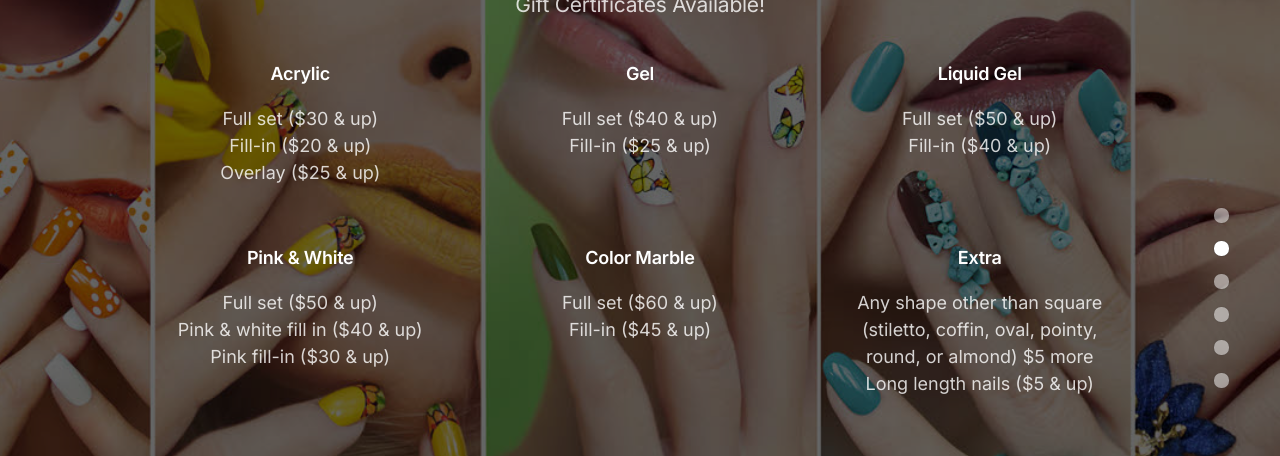
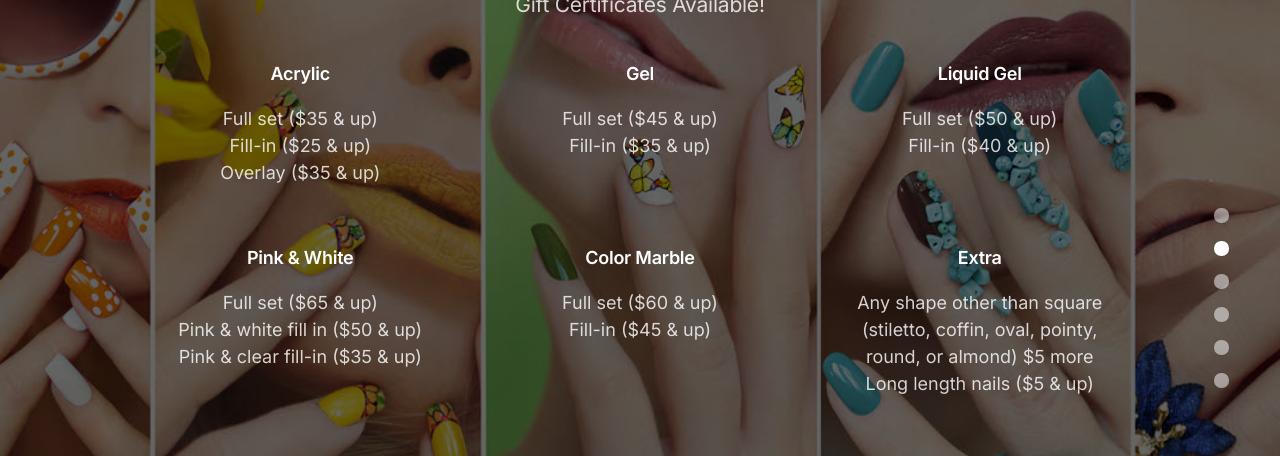
Before and after one commit to love-nails/love-nails.github.io, a Jekyll site: the page built from index.html, in a window 1280 px wide and 900 px high, scrolled down 1029 px. Shown: the part 152-608 px from the top of the window. Built offline with Jekyll 4.4.1, drawn with Linux system fonts in a browser that asks for light colours; some of the changed text lies outside the part shown.

Commit message:
Update index.html

```diff
--- a/index.html
+++ b/index.html
@@ -57,9 +57,9 @@ robots: index,follow
                   <p><b>Acrylic</b></p>
                   <p>
                   <ul class="opacity-8">
-                    <li>Full set ($30 &amp; up)</li>
-                    <li>Fill-in ($20 &amp; up)</li>
-                    <li>Overlay ($25 &amp; up)</li>
+                    <li>Full set ($35 &amp; up)</li>
+                    <li>Fill-in ($25 &amp; up)</li>
+                    <li>Overlay ($35 &amp; up)</li>
                   </ul>
                   </p>
                 </div>
@@ -71,8 +71,8 @@ robots: index,follow
                   <p><b>Gel</b></p>
                   <p>
                   <ul class="opacity-8">
-                    <li>Full set ($40 &amp; up)</li>
-                    <li>Fill-in ($25 &amp; up)</li>
+                    <li>Full set ($45 &amp; up)</li>
+                    <li>Fill-in ($35 &amp; up)</li>
                   </ul>
                   </p>
                 </div>
@@ -99,9 +99,9 @@ robots: index,follow
                   <p><b>Pink & White</b></p>
                   <p>
                   <ul class="opacity-8">
-                    <li>Full set ($50 &amp; up)</li>
-                    <li>Pink &amp; white fill in ($40 &amp; up)</li>
-                    <li>Pink fill-in ($30 &amp; up)</li>
+                    <li>Full set ($65 &amp; up)</li>
+                    <li>Pink &amp; white fill in ($50 &amp; up)</li>
+                    <li>Pink &amp; clear fill-in ($35 &amp; up)</li>
                   </ul>
                   </p>
                 </div>
@@ -153,9 +153,7 @@ robots: index,follow
                   <ul>
                     <li>Standard ($20)</li>
                     <li>---</li>
-                    <li>Manicure with French ($25)</li>
-                    <li>---</li>
-                    <li>Paraffin Wax ($14 &amp; up)</li>
+                    <li>Manicure with French ($35)</li>
                     <li>---</li>
                     <li><strong>No Chip Manicure ($35)</strong>
                       <ul>
```
